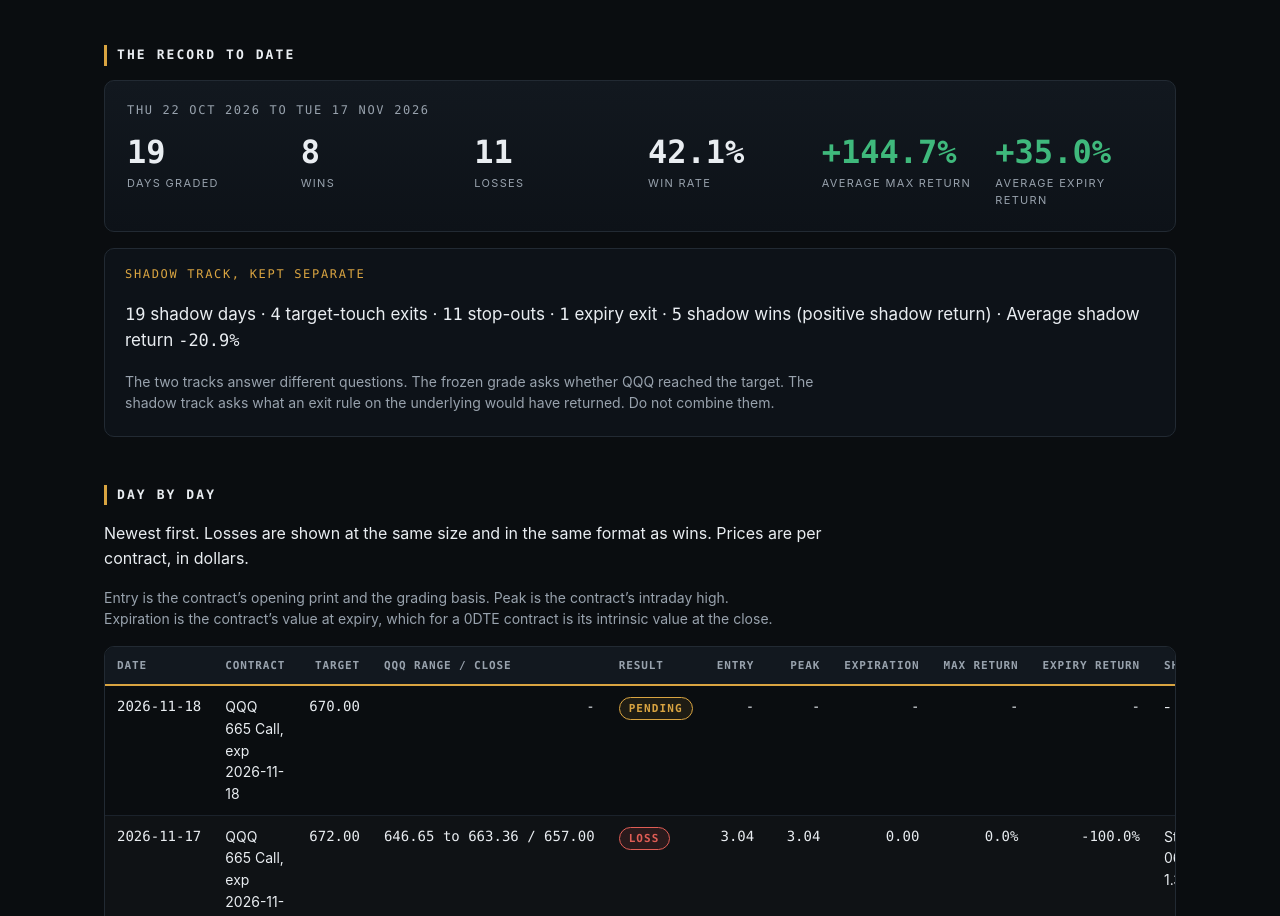
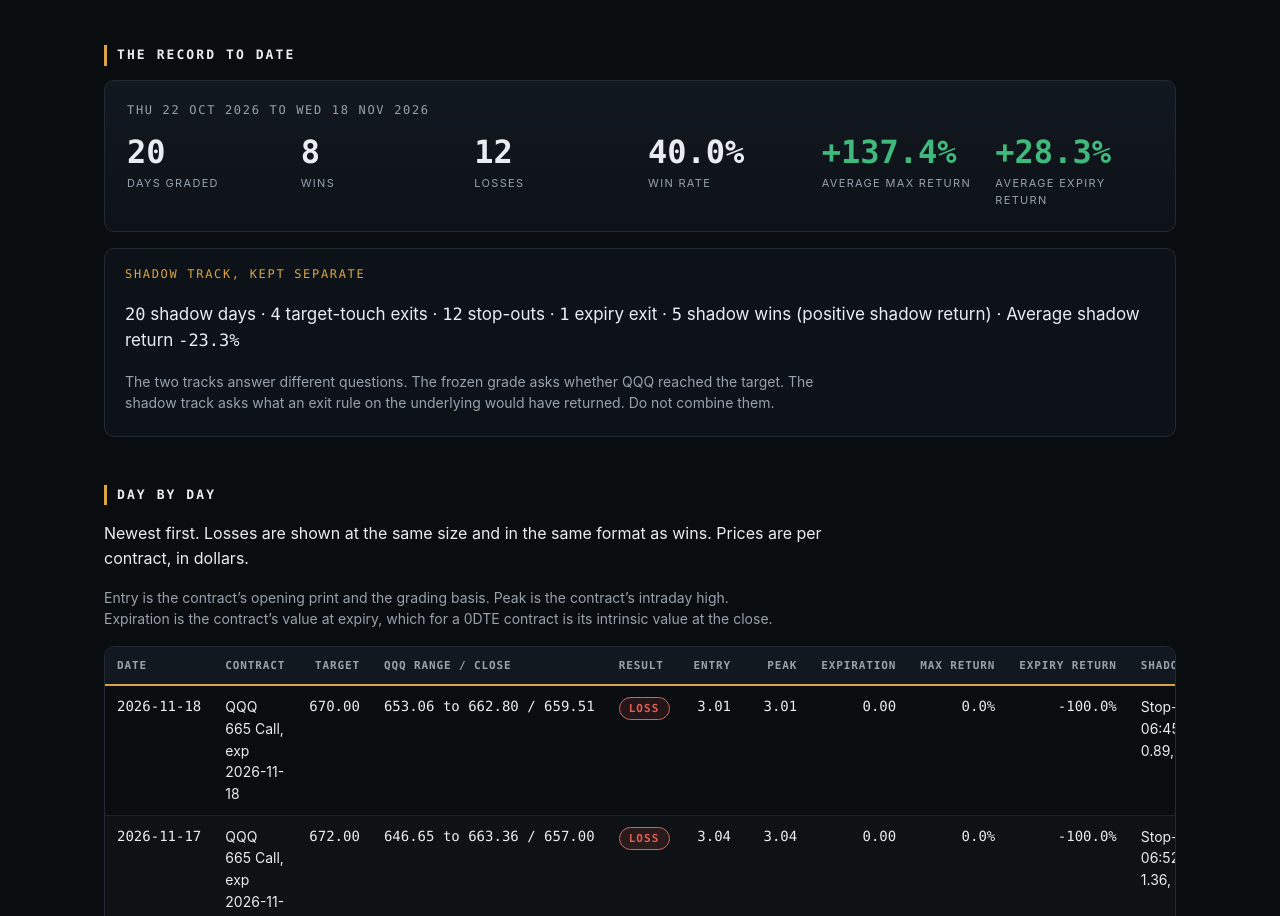
Before and after one commit to tlwjessejames-cmd/0dte-ledger, a plain HTML site: page index.html in a window 1280 px wide. Shown: the part 956-1872 px from the top of the page. Drawn offline with Linux system fonts and the light colour scheme.

Commit message:
Day 20 graded: LOSS QQQ 665 Call, exp 2026-11-18

```diff
--- a/index.html
+++ b/index.html
@@ -47,19 +47,19 @@
   <section aria-labelledby="record-h">
     <h2 id="record-h">The record to date</h2>
     <div class="record-banner">
-      <p class="banner-dates">Thu 22 Oct 2026 to Tue 17 Nov 2026</p>
+      <p class="banner-dates">Thu 22 Oct 2026 to Wed 18 Nov 2026</p>
       <div class="stats">
-        <div class="stat"><span class="stat-value num">19</span><span class="stat-label">Days graded</span></div>
+        <div class="stat"><span class="stat-value num">20</span><span class="stat-label">Days graded</span></div>
         <div class="stat"><span class="stat-value num">8</span><span class="stat-label">Wins</span></div>
-        <div class="stat"><span class="stat-value num">11</span><span class="stat-label">Losses</span></div>
-        <div class="stat"><span class="stat-value num">42.1%</span><span class="stat-label">Win rate</span></div>
-        <div class="stat"><span class="stat-value num pos">+144.7%</span><span class="stat-label">Average max return</span></div>
-        <div class="stat"><span class="stat-value num pos">+35.0%</span><span class="stat-label">Average expiry return</span></div>
+        <div class="stat"><span class="stat-value num">12</span><span class="stat-label">Losses</span></div>
+        <div class="stat"><span class="stat-value num">40.0%</span><span class="stat-label">Win rate</span></div>
+        <div class="stat"><span class="stat-value num pos">+137.4%</span><span class="stat-label">Average max return</span></div>
+        <div class="stat"><span class="stat-value num pos">+28.3%</span><span class="stat-label">Average expiry return</span></div>
       </div>
     </div>
     <div class="shadow-box">
       <p class="shadow-title">Shadow track, kept separate</p>
-      <p class="record-line"><span class="num">19</span> shadow days &middot; <span class="num">4</span> target-touch exits &middot; <span class="num">11</span> stop-outs &middot; <span class="num">1</span> expiry exit &middot; <span class="num">5</span> shadow wins (positive shadow return) &middot; Average shadow return <span class="num">-20.9%</span></p>
+      <p class="record-line"><span class="num">20</span> shadow days &middot; <span class="num">4</span> target-touch exits &middot; <span class="num">12</span> stop-outs &middot; <span class="num">1</span> expiry exit &middot; <span class="num">5</span> shadow wins (positive shadow return) &middot; Average shadow return <span class="num">-23.3%</span></p>
       <p class="note">The two tracks answer different questions. The frozen grade asks whether QQQ reached the target. The shadow track asks what an exit rule on the underlying would have returned. Do not combine them.</p>
     </div>
   </section>
@@ -90,14 +90,14 @@
             <td class="num">2026-11-18</td>
             <td>QQQ 665 Call, exp 2026-11-18</td>
             <td class="num">670.00</td>
-            <td class="num">-</td>
-            <td><span class="pill pending">PENDING</span></td>
-            <td class="num">-</td>
-            <td class="num">-</td>
-            <td class="num">-</td>
-            <td class="num">-</td>
-            <td class="num">-</td>
-            <td>-</td>
+            <td class="num">653.06 to 662.80 / 659.51</td>
+            <td><span class="pill loss">LOSS</span></td>
+            <td class="num">3.01</td>
+            <td class="num">3.01</td>
+            <td class="num">0.00</td>
+            <td class="num">0.0%</td>
+            <td class="num">-100.0%</td>
+            <td>Stop-out 06:45 PT, exit 0.89, <span class="num">-70.4%</span></td>
           </tr>
           <tr>
             <td class="num">2026-11-17</td>
@@ -355,12 +355,12 @@
     <p class="note">Note, 2026-11-06: under the project&rsquo;s void rule, Day 12 (Fri 6 Nov) was never committed to this ledger at any time, so it is void and stands as a loss. The market figures in its row are recorded as facts; the result is a loss by rule.</p>
     <figure class="chart">
       <p class="chart-title">Expiry return by day</p>
-      <svg viewBox="0 0 1624 232" role="img" aria-label="Bar chart of expiry return for each graded day, oldest to newest">
-        <line class="grid" x1="48" y1="70.0" x2="1604" y2="70.0"/>
+      <svg viewBox="0 0 1706 232" role="img" aria-label="Bar chart of expiry return for each graded day, oldest to newest">
+        <line class="grid" x1="48" y1="70.0" x2="1686" y2="70.0"/>
         <text class="axis" x="42" y="73.5" text-anchor="end">+100%</text>
-        <line class="grid zero" x1="48" y1="132.0" x2="1604" y2="132.0"/>
+        <line class="grid zero" x1="48" y1="132.0" x2="1686" y2="132.0"/>
         <text class="axis" x="42" y="135.5" text-anchor="end">0%</text>
-        <line class="grid" x1="48" y1="194.0" x2="1604" y2="194.0"/>
+        <line class="grid" x1="48" y1="194.0" x2="1686" y2="194.0"/>
         <text class="axis" x="42" y="197.5" text-anchor="end">-100%</text>
         <rect class="bar-pos" x="48" y="61.7" width="54" height="70.3" rx="2"><title>2026-10-22: +113.4%</title></rect>
         <text class="val" x="75" y="55.7" text-anchor="middle">+113.4%</text>
@@ -419,6 +419,9 @@
         <rect class="bar-neg" x="1524" y="132.0" width="54" height="62.0" rx="2"><title>2026-11-17: -100.0%</title></rect>
         <text class="val" x="1551" y="208.0" text-anchor="middle">-100.0%</text>
         <text class="axis" x="1551" y="224" text-anchor="middle">17 Nov</text>
+        <rect class="bar-neg" x="1606" y="132.0" width="54" height="62.0" rx="2"><title>2026-11-18: -100.0%</title></rect>
+        <text class="val" x="1633" y="208.0" text-anchor="middle">-100.0%</text>
+        <text class="axis" x="1633" y="224" text-anchor="middle">18 Nov</text>
         </svg>
       <figcaption>One bar per graded day, oldest to newest. Each bar is that day&rsquo;s expiry return, Expiration against Entry, exactly as graded in the table above. The scale is linear and the zero line is marked.</figcaption>
     </figure>
```
